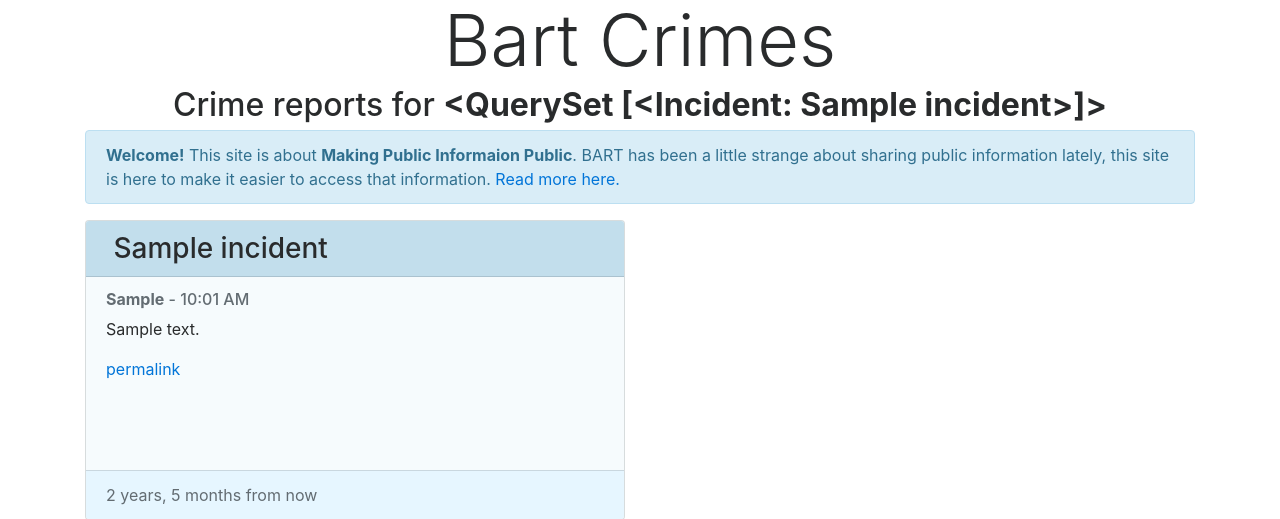
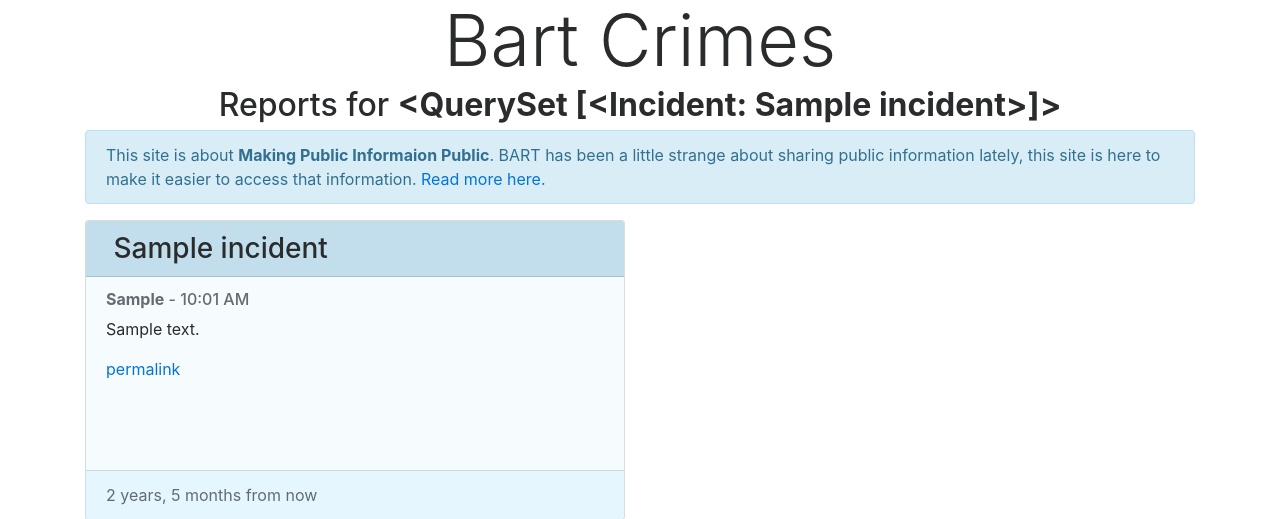
Before and after one commit to ben174/bart-crime, a Django app: template templates/home.html in a window 1280 px wide. Shown: the top 519 px of the page. Run offline with Django 3.2, Linux system fonts and the light colour scheme; the template is opened without the code that fills it: values that come from a table or form of the project are taken from there, others are empty; tables that the repository leaves empty hold one stand-in row (values such as "Sample post"); some libraries are stand-ins or nearby versions.

Commit message:
Home template edits

```diff
--- a/templates/home.html
+++ b/templates/home.html
@@ -2,11 +2,11 @@
 {% load humanize %}
 {% block content %}
 <h1 class="display-3 text-center">Bart Crimes</h1>
-<h2 class="text-center">Crime reports for <b>{{ current_date }}</b></h2>
+<h2 class="text-center">Reports for <b>{{ current_date }}</b></h2>
 
 
 <div class="alert alert-info" role="alert">
-    <strong>Welcome!</strong> This site is about <b>Making Public Informaion Public</b>.
+    This site is about <b>Making Public Informaion Public</b>.
     BART has been a little strange about sharing public information lately, this site is here
     to make it easier to access that information. <a href="/about">Read more here.</a>
 </div>
```
